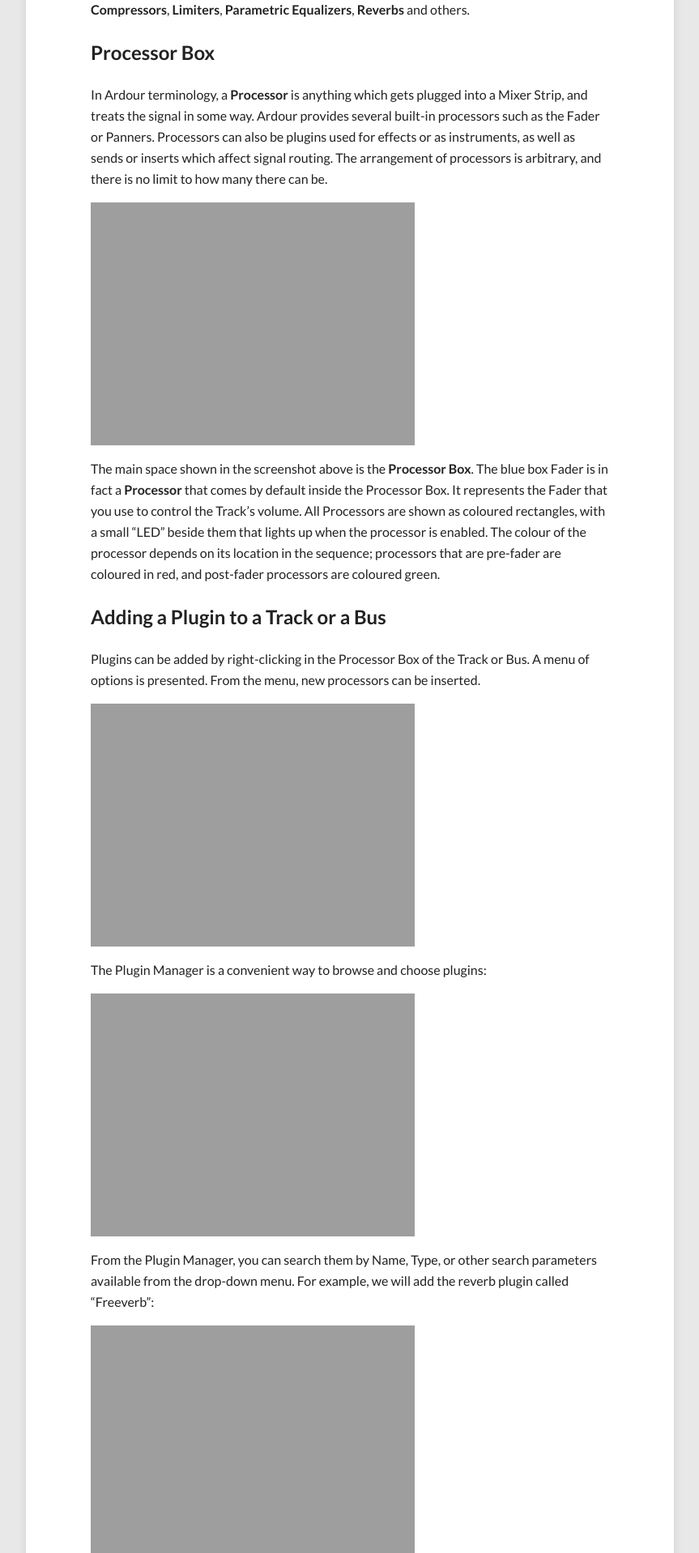
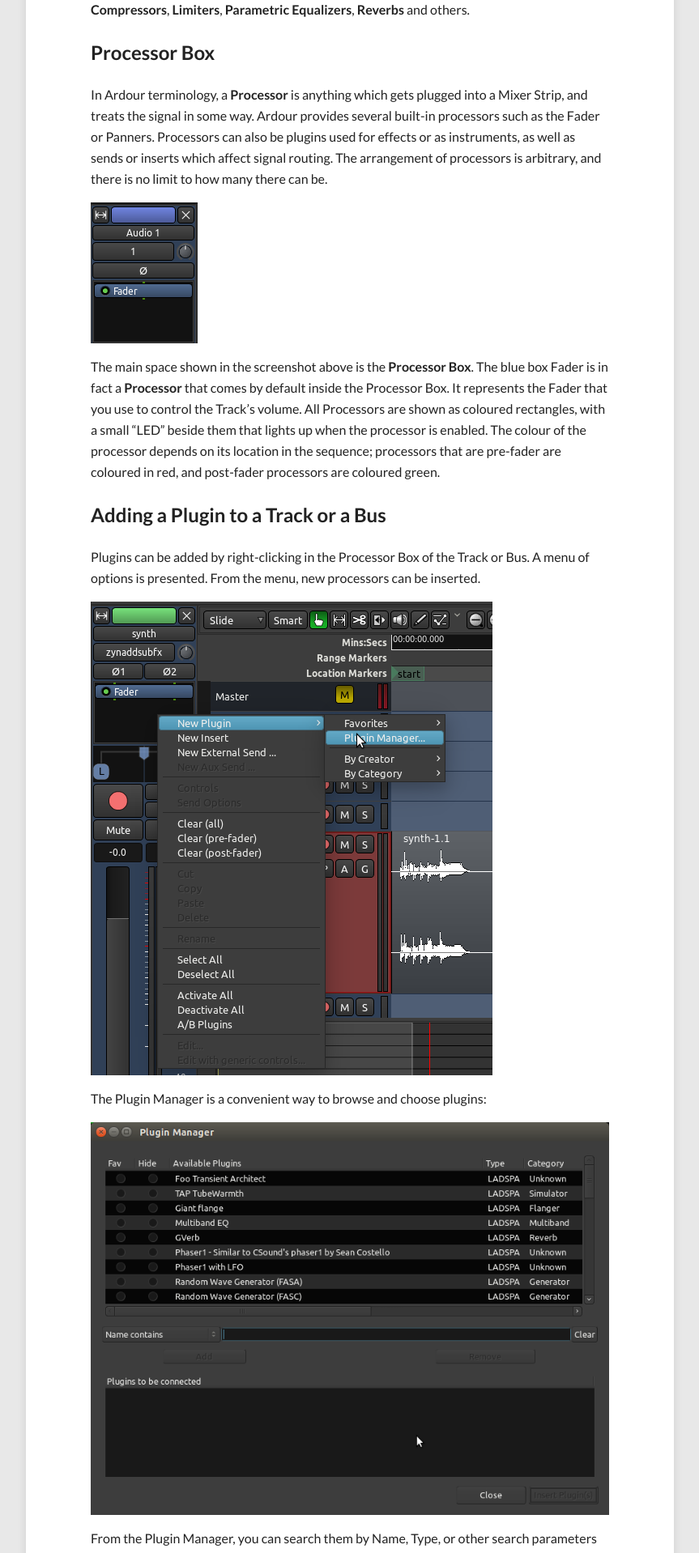
Before and after one commit to brunoruviaro/ardour4-tutorial, a Jekyll site: the page built from _posts/2014-07-23-using-plugins.md, in a window 1280 px wide. Shown: the part 651-2569 px from the top of the page at 81% size, without its empty margins (208-1071 px from the left). Built offline with Jekyll 4.4.1, drawn with Linux system fonts in a browser that asks for light colours; nearby versions of some CDN libraries.

Commit message:
Update using-plugins txt png

```diff
--- a/_posts/2014-07-23-using-plugins.md
+++ b/_posts/2014-07-23-using-plugins.md
@@ -27,7 +27,7 @@ also be plugins used for effects or as instruments, as well as sends or
 inserts which affect signal routing. The arrangement of processors is
 arbitrary, and there is no limit to how many there can be.
 
-![mixer strip 2]({{ site.url }}/images/Ardour3_Mixer_Strip_2.png)
+![mixer strip 2]({{ site.url }}/images/Ardour4_Mixer_Strip_2.png)
 
 The main space shown in the screenshot above is the **Processor Box**.
 The blue box Fader is in fact a **Processor** that comes by default
@@ -44,30 +44,30 @@ Plugins can be added by right-clicking in the Processor Box of the Track
 or Bus. A menu of options is presented. From the menu, new processors
 can be inserted.
 
-![plugins1]({{ site.url }}/images/Ardour3_Plugins_1.png)
+![plugins1]({{ site.url }}/images/Ardour4_Plugins_1.png)
 
 The Plugin Manager is a convenient way to browse and choose plugins:
 
-![plugins2]({{ site.url }}/images/Ardour3_Plugins_2.png)
+![plugins2]({{ site.url }}/images/Ardour4_Plugins_2.png)
 
 From the Plugin Manager, you can search them by Name, Type, or other
 search parameters available from the drop-down menu. For example, we
 will add the reverb plugin called "Freeverb":
 
-![plugins3]({{ site.url }}/images/Ardour3_Plugins_4.png)
+![plugins3]({{ site.url }}/images/Ardour4_Plugins_3.png)
 
 Once selected, click "*Add*" and the plugin will show up in the bottom
 list of "Plugins to be connected". Then click "*Insert Plugin(s)*" and
 they will show up in the Processor Box.
 
-![plugins reverb]({{ site.url }}/images/Ardour3_Plugins_Freeverb.png)
+![plugins reverb]({{ site.url }}/images/Ardour4_Plugins_Freeverb.png)
 
 ## Editing Plugin Parameters
 
 Double-click a Plugin to edit its parameters. In this example, we double
 click the "Freeverb" green box and get this window:
 
-![freeverb settings]({{ site.url }}/images/Ardour3_Plugin_Freeverb_Settings.png)
+![freeverb settings]({{ site.url }}/images/Ardour4_Plugin_Freeverb_Settings.png)
 
 Here you can control reverb parameters such as Room Size, Damping,
 amount of Wet and Dry signal, and Width. The effect will apply to all
@@ -81,7 +81,7 @@ This turns the Plugin off and allows the signal to pass by it
 unaffected. This is useful when you want to compare how a track sounds
 with and without the plugin.
 
-![bypass]({{ site.url }}/images/Ardour3_Plugins_Bypass.png)
+![bypass]({{ site.url }}/images/Ardour4_Plugins_Bypass.png)
 
 Bypassed Plugins are shown greyed out and with the "LED" turned off.
 
```
Also changed, not shown: images/Ardour4_Plugin_Freeverb_Settings.png (added), images/Ardour4_Plugins_1.png (added), images/Ardour4_Plugins_2.png (added), images/Ardour4_Plugins_3.png (added), images/Ardour4_Plugins_Bypass.png (added), images/Ardour4_Plugins_Freeverb.png (added).
